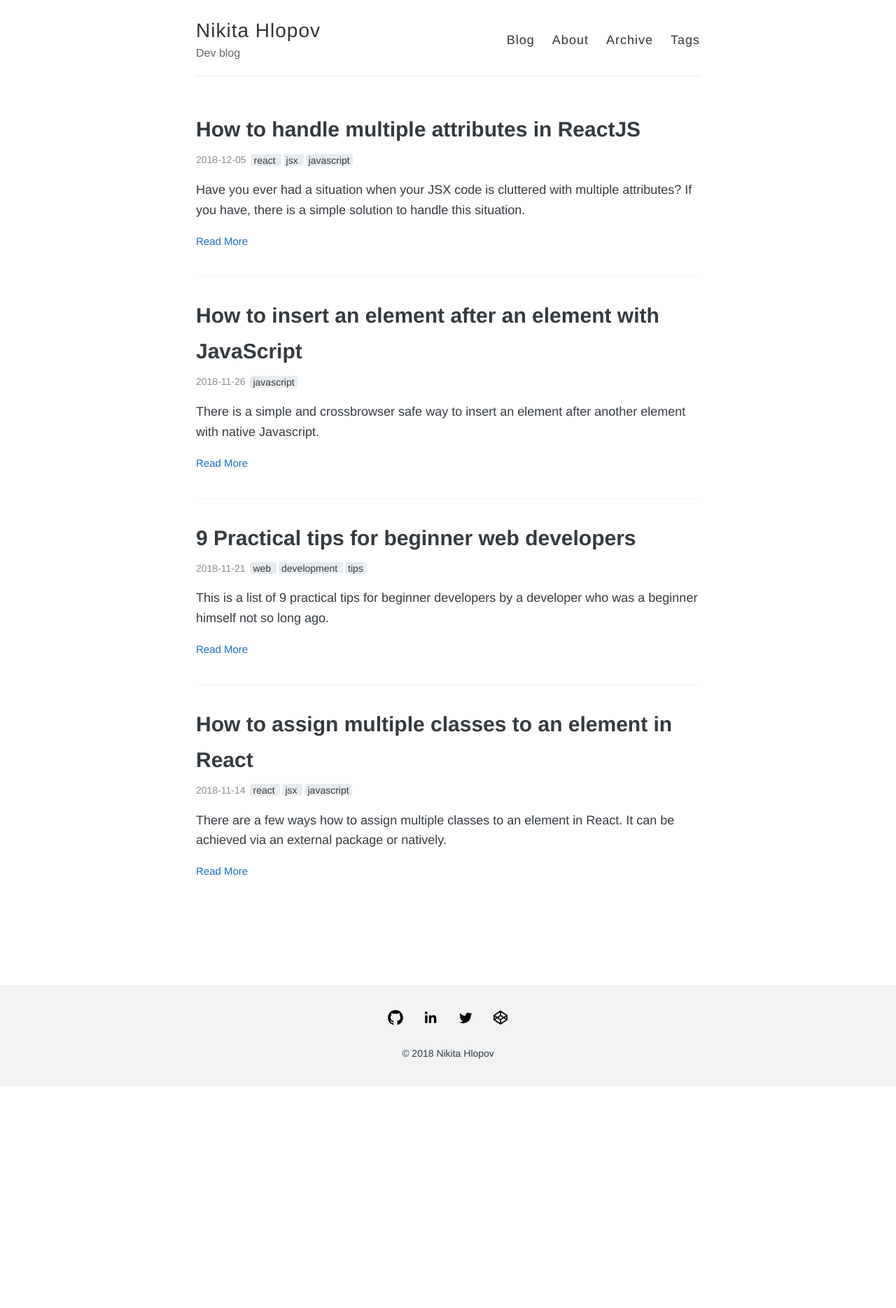
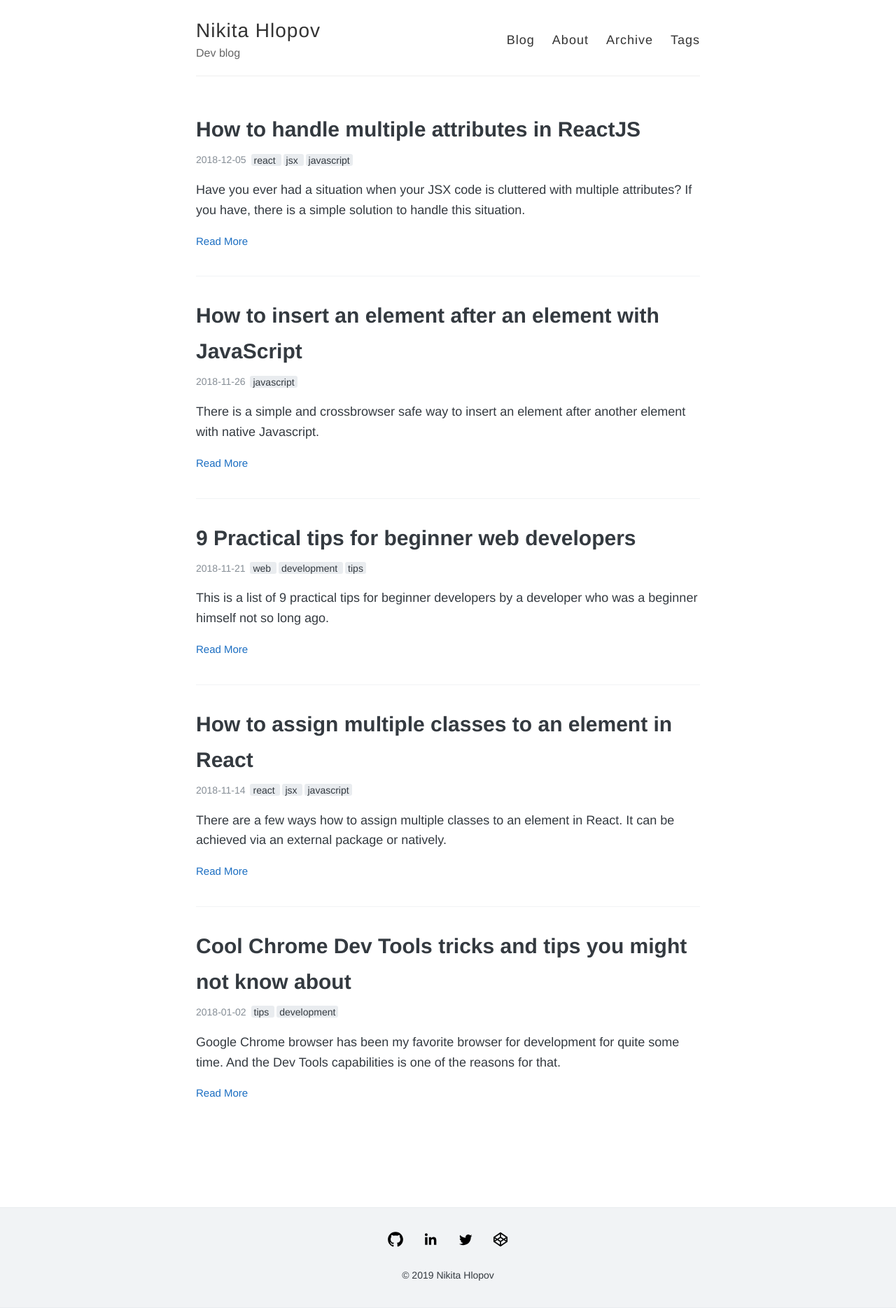
Before and after one commit to nikitahl/dev-blog, a Jekyll site: the page built from index.html, in a window 1280 px wide. Shown: the whole page at 70% size. Built offline with Jekyll 4.4.1, drawn with Linux system fonts in a browser that asks for light colours; the list of posts is cut into pages by our own code; before the commit the page ends 1552 px from its top, so only the background shows below that; some of the changed lines change nothing that is shown.

Commit message:
Add an article, update footer

```diff
--- a/_config.yml
+++ b/_config.yml
@@ -52,7 +52,7 @@ footer-links:
   codepen: nikitahl
 
 # Text under the icons in footer
-footer-text: © 2018 Nikita Hlopov
+footer-text: © 2019 Nikita Hlopov
 
 # Enter your Disqus shortname (not your username) to enable commenting on posts
 # You can find your shortname on the Settings page of your Disqus account
--- /dev/null
+++ b/_posts/2019/01/2018-01-02-cool-chrome-dev-tools-tricks-you-might-not-know-about.md
@@ -0,0 +1,143 @@
+---
+layout: post
+title: Cool Chrome Dev Tools tricks and tips you might not know about
+description: A short list of Chrome Dev Tools tricks and tips that may ease the daily life of developers
+tags: [tips, development]
+comments: true
+---
+
+Google Chrome browser has been my favorite browser for development for quite some time. And the Dev Tools capabilities is one of the reasons for that.
+
+Below you will find a list of cool tricks and tips I've found in Chrome Dev Tools over the years.
+
+1. [Dev Tools theme](#1-dev-tools-theme)
+2. [Dev Tools panel layout](#2-dev-tools-panel-layout)
+3. [Switch between Dev Tools panels](#3-switch-between-dev-tools-panels)
+4. [Switch between CSS properties](#4-switching-between-css-properties)
+5. [Toggle element visibility](#5-toggle-element-visibility)
+6. [Edit element attributes](#6-edit-element-attributes)
+7. [Search DOM tree](#7-search-dom-tree)
+8. [Add devices](#8-add-devices)
+9. [Add new styles shortcut](#9-add-new-styles-shortcut)
+10. [Edit any text content on the page](#10-edit-any-text-content-on-the-page)
+11. [Store value as a global variable in console](#11-store-value-as-a-global-variable-in-console)
+12. [Increment CSS values](#12-increment-css-values)
+13. [DOM elements as global variables](#13-dom-elements-as-global-variables)
+14. [Switch between color formats](#14-switch-between-color-formats)
+15. [Return the value of the last expression evaluated in the console](#15-return-the-value-of-the-last-expression-evaluated-in-the-console)
+16. [Bonus: Expand all sub-properties of an object that's been logged to the console](#bonus-expand-all-sub-properties-of-an-object-thats-been-logged-to-the-console)
+
+## 1. Dev Tools theme
+There's a way to toggle between Light and Dark theme for Dev Tools. Inside *Settings* under *Appearance* choose between Light and Dark themes.
+
+![Dev Tools theme](../../../images/dev-tools/dev-tools-theme.png "Dev Tools theme")
+
+## 2. Dev Tools panel layout
+In some cases, it is more comfortable to work with a certain type of panel layout.
+You can select between three possible layouts:
+* horizontal;
+* vertical;
+* auto.
+
+It can be set inside *Settings* under *Appearance*.
+
+![Dev Tools panel layout](../../../images/dev-tools/dev-tools-layout.png "Dev Tools panel layout")
+
+## 3. Switch between Dev Tools panels
+There's an easy way to switch between Dev Tools panels via keyboard.
+* <kbd>cmd</kbd> + <kbd>1-9</kbd> for MAC
+* <kbd>ctrl</kbd> + <kbd>1-9</kbd> for Windows
+
+![Dev Tools panel switch](../../../images/dev-tools/dev-tools-panels.gif "Dev Tools panel switch")
+
+## 4. Switching between CSS properties
+While in the *Styles* panel click on the CSS property and press
+* <kbd>tab</kbd> to jump to the next property
+* <kbd>tab</kbd> + <kbd>shift</kbd> to jump to the previous property
+
+![Switching between CSS properties](../../../images/dev-tools/switch-css-props.gif "Switching between CSS properties")
+
+## 5. Toggle element visibility
+You can easily toggle element visibility inside element DOM tree by pressing <kbd>h</kbd> key on selected element.
+
+![Toggle element visibility](../../../images/dev-tools/hide-element.gif "Toggle element visibility")
+
+## 6. Edit element attributes
+Inside element DOM tree press <kbd>enter</kbd> key on the selected element to edit attribute. Pess <kbd>tab</kbd> to edit next attribute, press <kbd>tab</kbd> + <kbd>shift</kbd> edit previous attribute.
+
+![Edit element attributes](../../../images/dev-tools/edit-element-attrs.gif "Edit element attributes")
+
+## 7. Search DOM tree
+To find any attribute, element, content or any other string inside DOM tree just press:
+* <kbd>cmd</kbd> + <kbd>f</kbd> for MAC
+* <kbd>ctrl</kbd> + <kbd>f</kbd> for Windows
+
+![Search DOM tree](../../../images/dev-tools/dom-tree-search.png "Search DOM tree")
+
+## 8. Add devices
+You can enable/disable existing devices or add a custom device inside *Device toolbar*.
+Inside *Settings* click on the *Devices* tab. You will see a list of existing devices where you can enable/disable devices. Or you can add a new one by clicking on the *Add custom device...* button.
+
+![Add devices](../../../images/dev-tools/add-custom-device.png "Add devices")
+
+## 9. Add new styles shortcut
+To quickly add a new style like:
+* Color;
+* Background color;
+* Text-shadow;
+* Box-shadow.
+
+Hover over a small icon ( **&vellip;** ) in the bottom left corner and the above options will appear.
+To insert a new style rule below click on the **+** icon.
+
+![Add new styles shortcut](../../../images/dev-tools/add-styles-shortcut.gif "Add new styles shortcut")
+
+## 10. Edit any text content on the page
+In the console write `document.designMode = "on"` and you will be able to edit any text content on the page instantly.
+
+![Document Design Mode](../../../images/dev-tools/document-design-mode.png "Document Design Mode")
+
+## 11. Store value as a global variable in console
+Any returned data of *object* or *function* type can be stored as a global variable in the console. E.g. `console.log(['a', 'b'])` will return an array. Right click on it and select **Store as a global variable** which will be accessible via `temp1` keyword in the console.
+
+**Note:** These variables are temporary and are only available during the current session, meaning after page refresh they will be gone.
+
+![Store value as a global variable](../../../images/dev-tools/store-as-a-global-variable.gif "Store value as a global variable")
+
+## 12. Increment CSS values
+Numeric CSS values can easily be incremented and decremented by using certain key combinations:
+
+* Increment value by 1 <kbd>&uarr;</kbd>;
+* Dcrement value by 1 <kbd>&darr;</kbd>;
+* Increment value by 0.1 <kbd>alt</kbd> + <kbd>&uarr;</kbd>;
+* Dcrement value by 0.1 <kbd>alt</kbd> + <kbd>&darr;</kbd>;
+* Increment value by 10 <kbd>shift</kbd> + <kbd>&uarr;</kbd>;
+* Dcrement value by 10 <kbd>shift</kbd> + <kbd>&darr;</kbd>;
+* Increment value by 100 <kbd>cmd</kbd> + <kbd>&uarr;</kbd> (MAC), <kbd>ctrl</kbd> + <kbd>&uarr;</kbd> (Windows);
+* Dcrement value by 100 <kbd>cmd</kbd> + <kbd>&darr;</kbd> (MAC),  <kbd>ctrl</kbd> + <kbd>&darr;</kbd> (Windows).
+
+![Increment CSS values](../../../images/dev-tools/increment-value.gif "Increment CSS values")
+
+## 13. DOM elements as global variables
+A DOM element can be stored and accessed as a global variable in the console. In the DOM tree right click on the element tag and click **Store as a global variable**.
+
+**Note:** These variables are temporary and are only available during the current session, meaning after page refresh they will be gone.
+
+![DOM elements as global variables](../../../images/dev-tools/store-element-as-global-variable.png "DOM elements as global variables")
+
+## 14. Switch between color formats
+You can easily change the color format by holding <kbd>shift</kbd> key and click on the **Color Preview** box next to the value.
+
+![Switch between color formats](../../../images/dev-tools/switch-color-formats.gif "Switch between color formats")
+
+## 15. Return the value of the last expression evaluated in the console
+`$_` in the Console returns the value of the last expression evaluated.
+
+![Return last evaluated expression](../../../images/dev-tools/last-evaluated-expression.png "Return last evaluated expression")
+
+## Bonus: Expand all sub-properties of an object that's been logged to the console
+Once the object is logged, hold <kbd>alt</kbd> key and click expand **&#x025B8;**.
+
+![Expand all sub-properties](../../../images/dev-tools/expand-props.gif "Expand all sub-properties")
+
+---
--- a/index.html
+++ b/index.html
@@ -1,6 +1,6 @@
 ---
 title: Frontend dev blog
-description: A blog about frontend web development - tips, tricks, use cases, examples, stories.
+description: A blog about frontend web development - tips, tricks, use cases, how-tos, examples, stories.
 layout: default
 ---
 
--- a/style.scss
+++ b/style.scss
@@ -106,6 +106,15 @@ hr {
   border: 0;
   border-top: 1px solid $divider-color;
   margin: 1.5em auto;
+}
+
+kbd {
+  background: #efefef;
+  padding: 2px 6px;
+  color: #444;
+  font-size: 14px;
+  border-radius: 3px;
+  border: 1px solid #ccc;
 }
 
 // Yeun's list style
```
Also changed, not shown: images/dev-tools/add-custom-device.png (added), images/dev-tools/add-styles-shortcut.gif (added), images/dev-tools/dev-tools-layout.png (added), images/dev-tools/dev-tools-panels.gif (added), images/dev-tools/dev-tools-theme.png (added), images/dev-tools/document-design-mode.png (added), images/dev-tools/dom-tree-search.png (added), images/dev-tools/edit-element-attrs.gif (added), images/dev-tools/expand-props.gif (added), images/dev-tools/hide-element.gif (added), images/dev-tools/increment-value.gif (added), images/dev-tools/last-evaluated-expression.png (added), images/dev-tools/store-as-a-global-variable.gif (added), images/dev-tools/store-element-as-global-variable.png (added), 2 more files.
